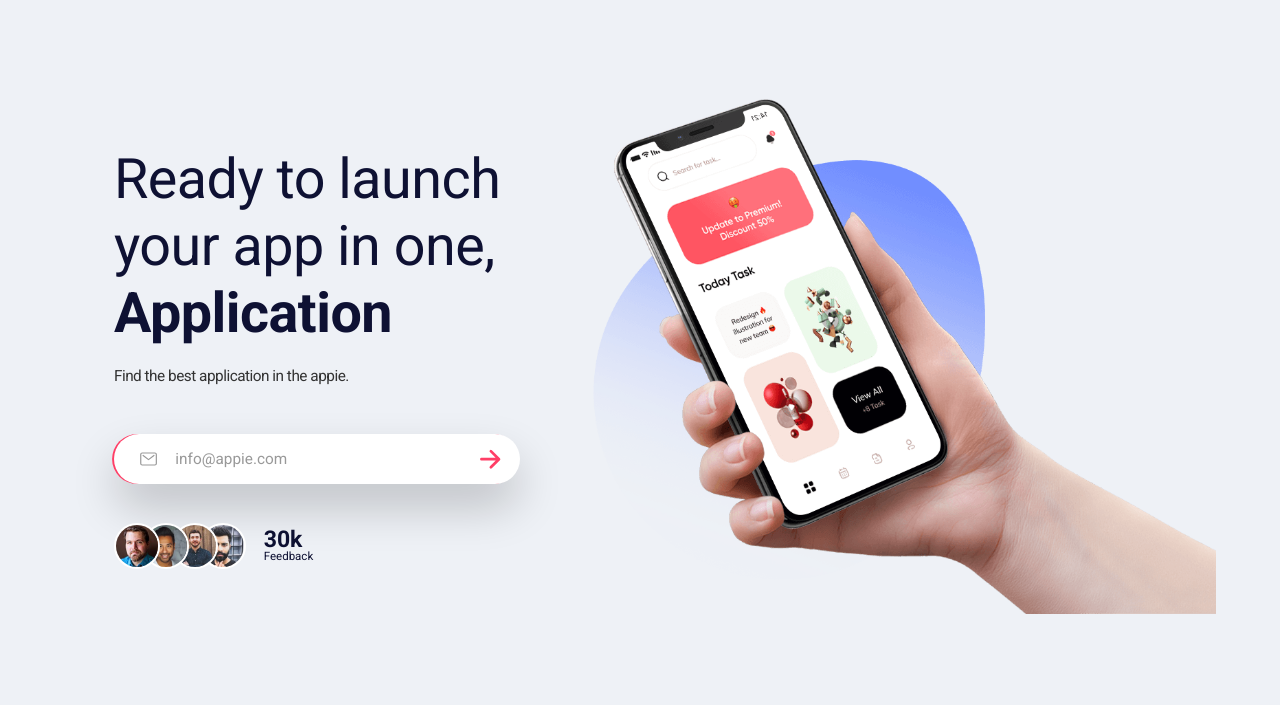
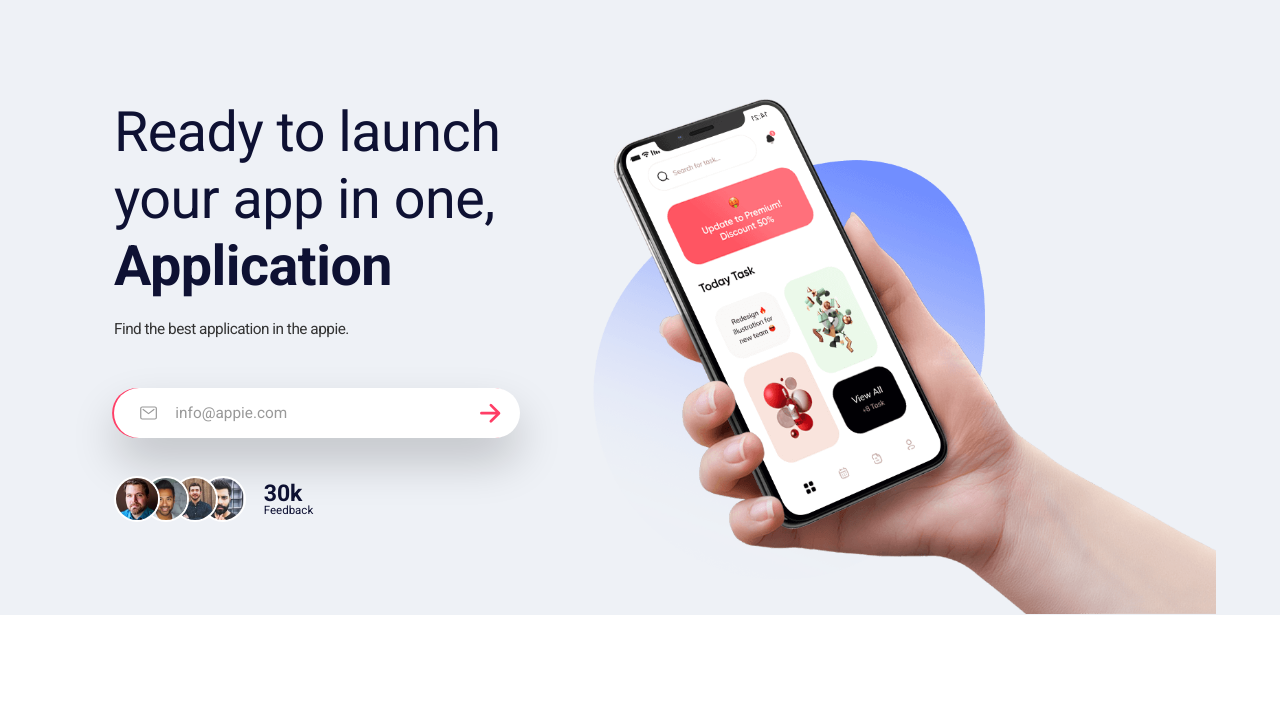
Before and after one commit to Mohammed-Tharwat/Appie-project, a plain HTML site: page index.html in a window 1280 px wide. Shown: the part 85-790 px from the top of the page. Drawn offline with nearby package versions, Linux system fonts and the light colour scheme.

Commit message:
Update style.css

```diff
--- a/css/style.css
+++ b/css/style.css
@@ -117,7 +117,7 @@ label {
 /********************************/
 .section-hero {
   background-color: #eef1f6;
-  padding: 9.6rem 0;
+  padding: 9.6rem 0 0 0;
 }
 
 .hero {
@@ -128,11 +128,13 @@ label {
   display: grid;
   gap: 4.8rem;
   grid-template-columns: 1fr 1.6fr;
-  align-items: center;
+  align-items: start;
   align-content: center;
   justify-content: center;
 }
-
+.hero-text-box {
+  padding-bottom: 9.6rem;
+}
 .hero-img {
   width: 100%;
 }
```
